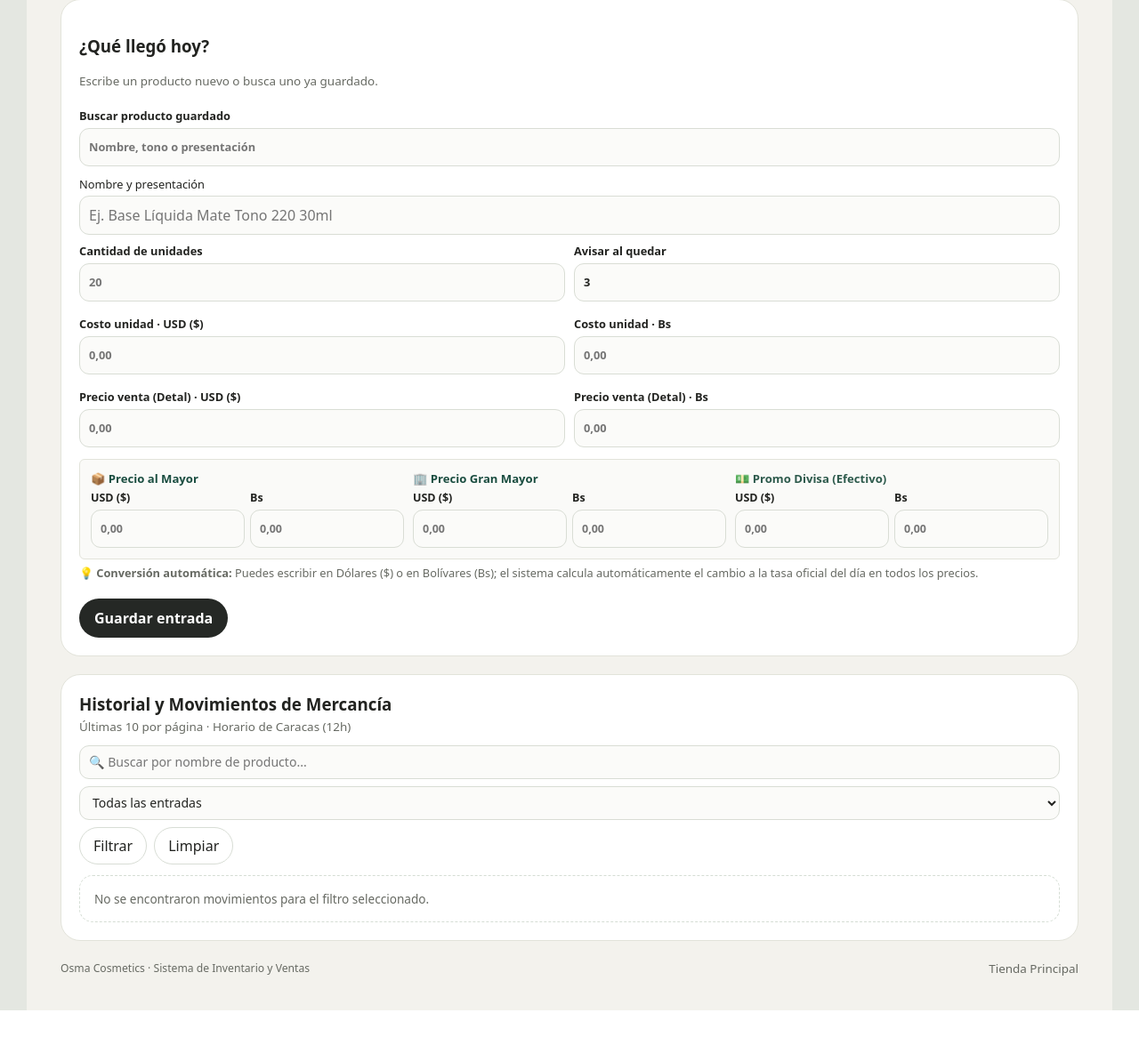
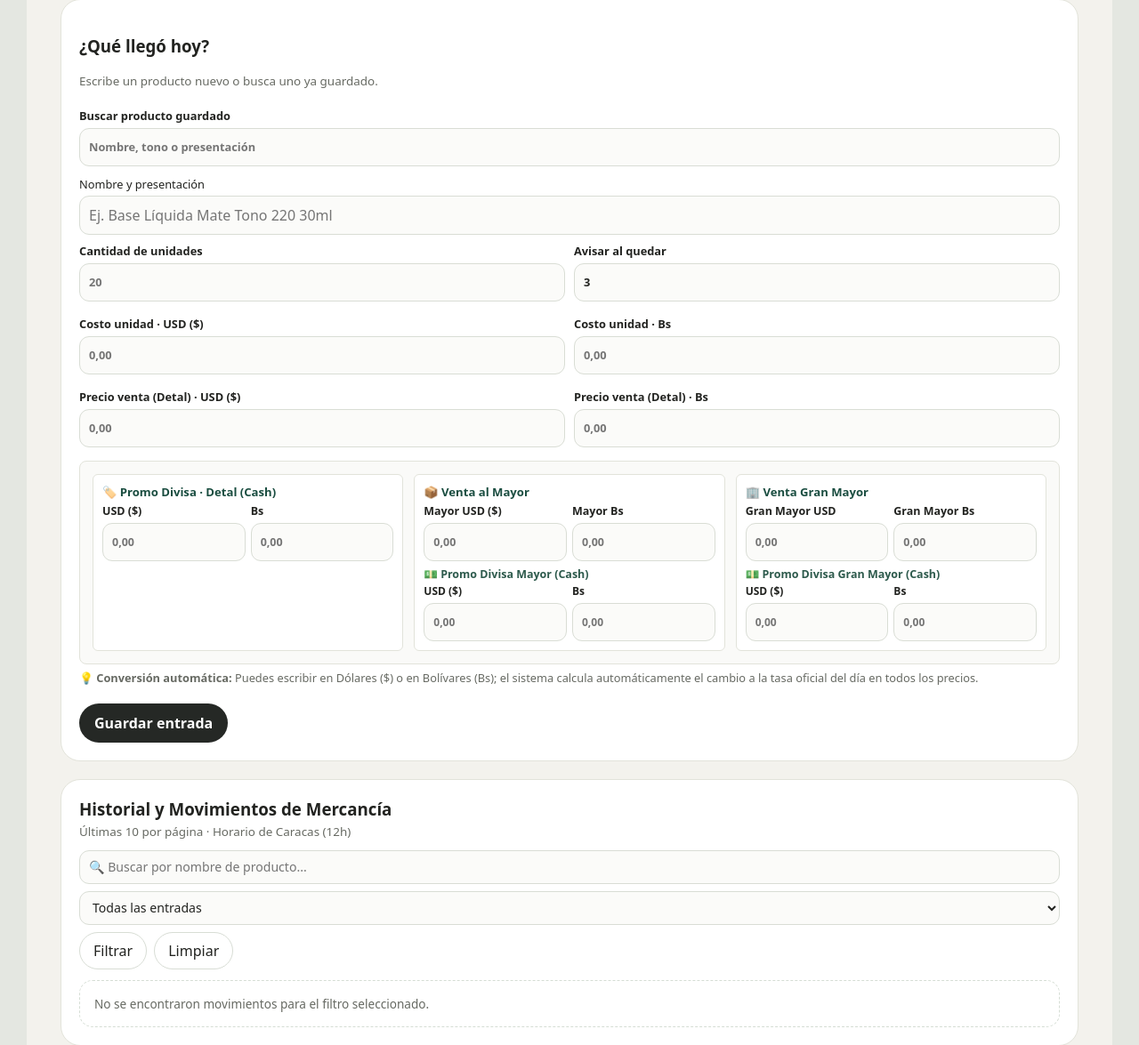
Before and after one commit to rusbelt114-glitch/OSMA-COSMETICOS, a Django app: page / in a window 1280 px wide. Shown: the part 676-1851 px from the top of the page at 89% size. Before the commit the page ends 1812 px from the top, so only its background shows below. Run offline with Django 5.2, Linux system fonts and the light colour scheme; the visitor is signed in with stand-in values (Sample User, id 1); data that the repository does not hold is empty.

Commit message:
feat: blindaje de ganancia en divisa efectivo y soporte completo de promo divisa para mayor y gran mayor

```diff
--- a/inventario/views.py
+++ b/inventario/views.py
@@ -91,7 +91,9 @@ def _serializar_entrada(e):
         'costo_unitario': float(e.costo_unitario),
         'precio_venta': float(e.precio_venta),
         'precio_mayor': float(e.precio_mayor or 0),
+        'precio_promo_mayor': float(e.precio_promo_mayor or 0),
         'precio_gran_mayor': float(e.precio_gran_mayor or 0),
+        'precio_promo_gran_mayor': float(e.precio_promo_gran_mayor or 0),
         'precio_promo_divisa': float(e.precio_promo_divisa or 0),
         'fecha': fecha_caracas.strftime("%d/%m/%Y"),
         'fecha_hora_12h': fecha_caracas.strftime("%d/%m/%Y %I:%M %p"),
@@ -147,7 +149,9 @@ def _crear_entrada(request):
         costo = Decimal(str(payload.get('costo_unitario', 0)))
         precio = Decimal(str(payload.get('precio_venta', 0)))
         precio_mayor = Decimal(str(payload.get('precio_mayor', 0) or 0))
+        precio_promo_mayor = Decimal(str(payload.get('precio_promo_mayor', 0) or 0))
         precio_gran_mayor = Decimal(str(payload.get('precio_gran_mayor', 0) or 0))
+        precio_promo_gran_mayor = Decimal(str(payload.get('precio_promo_gran_mayor', 0) or 0))
         precio_promo = Decimal(str(payload.get('precio_promo_divisa', 0) or 0))
         observaciones = payload.get('observaciones', '').strip()
 
@@ -176,7 +180,9 @@ def _crear_entrada(request):
             costo_unitario=costo,
             precio_venta=precio,
             precio_mayor=precio_mayor,
+            precio_promo_mayor=precio_promo_mayor,
             precio_gran_mayor=precio_gran_mayor,
+            precio_promo_gran_mayor=precio_promo_gran_mayor,
             precio_promo_divisa=precio_promo,
             observaciones=observaciones
         )
@@ -252,7 +258,9 @@ def api_lotes_disponibles(request):
         'cantidad_disponible': e.cantidad_disponible,
         'precio_venta': float(e.precio_venta),
         'precio_mayor': float(e.precio_mayor or 0),
+        'precio_promo_mayor': float(e.precio_promo_mayor or 0),
         'precio_gran_mayor': float(e.precio_gran_mayor or 0),
+        'precio_promo_gran_mayor': float(e.precio_promo_gran_mayor or 0),
         'precio_promo_divisa': float(e.precio_promo_divisa or 0),
         'costo_unitario': float(e.costo_unitario),
         'fecha': timezone.localtime(e.fecha_entrada, CARACAS_TZ).strftime("%d/%m/%Y"),
--- a/productos/views.py
+++ b/productos/views.py
@@ -20,7 +20,9 @@ def _listar_productos(request):
     sub_precio = Subquery(ultimas_entradas.values('precio_venta')[:1], output_field=DecimalField())
     sub_costo = Subquery(ultimas_entradas.values('costo_unitario')[:1], output_field=DecimalField())
     sub_precio_mayor = Subquery(ultimas_entradas.values('precio_mayor')[:1], output_field=DecimalField())
+    sub_precio_promo_mayor = Subquery(ultimas_entradas.values('precio_promo_mayor')[:1], output_field=DecimalField())
     sub_precio_gran_mayor = Subquery(ultimas_entradas.values('precio_gran_mayor')[:1], output_field=DecimalField())
+    sub_precio_promo_gran_mayor = Subquery(ultimas_entradas.values('precio_promo_gran_mayor')[:1], output_field=DecimalField())
     sub_precio_promo = Subquery(ultimas_entradas.values('precio_promo_divisa')[:1], output_field=DecimalField())
 
     productos_qs = Producto.objects.all()
@@ -39,7 +41,9 @@ def _listar_productos(request):
         ult_precio=sub_precio,
         ult_costo=sub_costo,
         ult_precio_mayor=sub_precio_mayor,
+        ult_precio_promo_mayor=sub_precio_promo_mayor,
         ult_precio_gran_mayor=sub_precio_gran_mayor,
+        ult_precio_promo_gran_mayor=sub_precio_promo_gran_mayor,
         ult_precio_promo=sub_precio_promo
     )
 
@@ -63,7 +67,9 @@ def _listar_productos(request):
             'ultimo_precio': float(p.ult_precio or 0),
             'ultimo_costo': float(p.ult_costo or 0),
             'ultimo_precio_mayor': float(p.ult_precio_mayor or 0),
+            'ultimo_precio_promo_mayor': float(p.ult_precio_promo_mayor or 0),
             'ultimo_precio_gran_mayor': float(p.ult_precio_gran_mayor or 0),
+            'ultimo_precio_promo_gran_mayor': float(p.ult_precio_promo_gran_mayor or 0),
             'ultimo_precio_promo': float(p.ult_precio_promo or 0),
         })
 
--- a/reportes/views.py
+++ b/reportes/views.py
@@ -41,12 +41,17 @@ def api_reporte_resumen(request):
     for v in resumen['ventas_listado']:
         articulos_str = ", ".join(f"{d.cantidad}x {d.producto.nombre}" for d in v.detalles.all())
         medios_str = " + ".join(p.get_metodo_display() for p in v.pagos.all())
+        t_v = v.tasa_usd_bcv if v.tasa_usd_bcv > 0 else Decimal('1.00')
+        tot_u = float(v.total_usd) if v.total_usd > 0 else float((v.total_bs / t_v).quantize(Decimal('0.01')))
+        gan_u = float(v.ganancia_bruta_usd) if v.ganancia_bruta_usd > 0 else float((v.ganancia_bruta_bs / t_v).quantize(Decimal('0.01')))
         ventas_data.append({
             'codigo': v.codigo,
             'fecha': timezone.localtime(v.fecha).strftime("%d/%m/%Y %I:%M %p"),
             'total_bs': float(v.total_bs),
+            'total_usd': tot_u,
             'costo_total_bs': float(v.costo_total_bs),
             'ganancia_bruta_bs': float(v.ganancia_bruta_bs),
+            'ganancia_bruta_usd': gan_u,
             'vuelto_total_bs': float(v.vuelto_total_bs),
             'anulada': v.anulada,
             'articulos': articulos_str,
--- a/static/js/osma.js
+++ b/static/js/osma.js
@@ -386,9 +386,17 @@
             if ($('price-mayor')) $('price-mayor').value = fmt(p.ultimo_precio_mayor);
             if ($('price-mayor-usd') && rate > 0) $('price-mayor-usd').value = fmt(p.ultimo_precio_mayor / rate);
         }
+        if (p.ultimo_precio_promo_mayor > 0) {
+            if ($('price-promo-mayor')) $('price-promo-mayor').value = fmt(p.ultimo_precio_promo_mayor);
+            if ($('price-promo-mayor-usd') && rate > 0) $('price-promo-mayor-usd').value = fmt(p.ultimo_precio_promo_mayor / rate);
+        }
         if (p.ultimo_precio_gran_mayor > 0) {
             if ($('price-gran-mayor')) $('price-gran-mayor').value = fmt(p.ultimo_precio_gran_mayor);
             if ($('price-gran-mayor-usd') && rate > 0) $('price-gran-mayor-usd').value = fmt(p.ultimo_precio_gran_mayor / rate);
+        }
+        if (p.ultimo_precio_promo_gran_mayor > 0) {
+            if ($('price-promo-gran-mayor')) $('price-promo-gran-mayor').value = fmt(p.ultimo_precio_promo_gran_mayor);
+            if ($('price-promo-gran-mayor-usd') && rate > 0) $('price-promo-gran-mayor-usd').value = fmt(p.ultimo_precio_promo_gran_mayor / rate);
         }
         if (p.ultimo_precio_promo > 0) {
             if ($('price-promo')) $('price-promo').value = fmt(p.ultimo_precio_promo);
@@ -411,8 +419,12 @@
         if ($('price-usd')) $('price-usd').value = '';
         if ($('price-mayor-usd')) $('price-mayor-usd').value = '';
         if ($('price-mayor')) $('price-mayor').value = '';
+        if ($('price-promo-mayor-usd')) $('price-promo-mayor-usd').value = '';
+        if ($('price-promo-mayor')) $('price-promo-mayor').value = '';
         if ($('price-gran-mayor-usd')) $('price-gran-mayor-usd').value = '';
         if ($('price-gran-mayor')) $('price-gran-mayor').value = '';
+        if ($('price-promo-gran-mayor-usd')) $('price-promo-gran-mayor-usd').value = '';
+        if ($('price-promo-gran-mayor')) $('price-promo-gran-mayor').value = '';
         if ($('price-promo-usd')) $('price-promo-usd').value = '';
         if ($('price-promo')) $('price-promo').value = '';
     }
@@ -467,7 +479,9 @@
     setupBidiPair('cost-usd', 'cost');
     setupBidiPair('price-usd', 'price');
     setupBidiPair('price-mayor-usd', 'price-mayor');
+    setupBidiPair('price-promo-mayor-usd', 'price-promo-mayor');
     setupBidiPair('price-gran-mayor-usd', 'price-gran-mayor');
+    setupBidiPair('price-promo-gran-mayor-usd', 'price-promo-gran-mayor');
     setupBidiPair('price-promo-usd', 'price-promo');
 
 
@@ -479,7 +493,9 @@
         const costo_unitario = parseMoney($('cost').value);
         const precio_venta = parseMoney($('price').value);
         const precio_mayor = $('price-mayor') ? parseMoney($('price-mayor').value) : 0;
+        const precio_promo_mayor = $('price-promo-mayor') ? parseMoney($('price-promo-mayor').value) : 0;
         const precio_gran_mayor = $('price-gran-mayor') ? parseMoney($('price-gran-mayor').value) : 0;
+        const precio_promo_gran_mayor = $('price-promo-gran-mayor') ? parseMoney($('price-promo-gran-mayor').value) : 0;
         const precio_promo_divisa = $('price-promo') ? parseMoney($('price-promo').value) : 0;
 
         if (!nombre) {
@@ -517,7 +533,9 @@
                     costo_unitario: costo_unitario,
                     precio_venta: precio_venta,
                     precio_mayor: precio_mayor,
+                    precio_promo_mayor: precio_promo_mayor,
                     precio_gran_mayor: precio_gran_mayor,
+                    precio_promo_gran_mayor: precio_promo_gran_mayor,
                     precio_promo_divisa: precio_promo_divisa,
                     confirmar_coincidencia: window._confirmarCoincidenciaEntrada || false
                 })
@@ -656,15 +674,18 @@
 
     function getPriceForProduct(p) {
         const isPromo = $('chk-promo-divisa') && $('chk-promo-divisa').checked;
-        if (isPromo && p.ultimo_precio_promo > 0) {
-            return p.ultimo_precio_promo;
-        }
-        if (currentSaleMode === 'mayor' && p.ultimo_precio_mayor > 0) {
-            return p.ultimo_precio_mayor;
-        }
-        if (currentSaleMode === 'gran_mayor' && p.ultimo_precio_gran_mayor > 0) {
-            return p.ultimo_precio_gran_mayor;
-        }
+        if (currentSaleMode === 'mayor') {
+            if (isPromo && p.ultimo_precio_promo_mayor > 0) return p.ultimo_precio_promo_mayor;
+            if (p.ultimo_precio_mayor > 0) return p.ultimo_precio_mayor;
+            return p.ultimo_precio;
+        }
+        if (currentSaleMode === 'gran_mayor') {
+            if (isPromo && p.ultimo_precio_promo_gran_mayor > 0) return p.ultimo_precio_promo_gran_mayor;
+            if (p.ultimo_precio_gran_mayor > 0) return p.ultimo_precio_gran_mayor;
+            return p.ultimo_precio;
+        }
+        // Modo Detal por defecto
+        if (isPromo && p.ultimo_precio_promo > 0) return p.ultimo_precio_promo;
         return p.ultimo_precio;
     }
 
@@ -715,9 +736,14 @@
             const precioBs = getPriceForProduct(p);
             const precioUsd = rBcv > 0 ? (precioBs / rBcv) : 0;
             let tag = '';
-            if ($('chk-promo-divisa') && $('chk-promo-divisa').checked && p.ultimo_precio_promo > 0) tag = ' · [Promo]';
-            else if (currentSaleMode === 'mayor') tag = ' · [Mayor]';
-            else if (currentSaleMode === 'gran_mayor') tag = ' · [Gran Mayor]';
+            const isPromo = $('chk-promo-divisa') && $('chk-promo-divisa').checked;
+            if (currentSaleMode === 'mayor') {
+                tag = isPromo && p.ultimo_precio_promo_mayor > 0 ? ' · [Promo Mayor]' : ' · [Mayor]';
+            } else if (currentSaleMode === 'gran_mayor') {
+                tag = isPromo && p.ultimo_precio_promo_gran_mayor > 0 ? ' · [Promo Gran Mayor]' : ' · [Gran Mayor]';
+            } else if (isPromo && p.ultimo_precio_promo > 0) {
+                tag = ' · [Promo Detal]';
+            }
 
             return `<option value="${p.id}" data-price="${precioBs}" data-prod="${p.id}" data-max="${p.stock_total}">
                 ${esc(p.nombre)} · ${p.stock_total} disp. en total - Bs ${fmt(precioBs)} (≈ USD $ ${fmt(precioUsd)})${tag}
@@ -752,9 +778,14 @@
         let prodName = opt.text.split('·')[0].trim();
 
         let modeTag = '';
-        if ($('chk-promo-divisa') && $('chk-promo-divisa').checked) modeTag = ' (Promo)';
-        else if (currentSaleMode === 'mayor') modeTag = ' (Mayor)';
-        else if (currentSaleMode === 'gran_mayor') modeTag = ' (Gran Mayor)';
+        const isPromo = $('chk-promo-divisa') && $('chk-promo-divisa').checked;
+        if (currentSaleMode === 'mayor') {
+            modeTag = isPromo ? ' (Promo Mayor)' : ' (Mayor)';
+        } else if (currentSaleMode === 'gran_mayor') {
+            modeTag = isPromo ? ' (Promo Gran Mayor)' : ' (Gran Mayor)';
+        } else if (isPromo) {
+            modeTag = ' (Promo Detal)';
+        }
 
         const pObj = allProducts.find(x => x.id === prodId);
         if (!pObj) {
@@ -1135,27 +1166,31 @@
             let precioInfoHtml = '';
             if (stockPriceView === 'detal') {
                 const usd = bcvRate > 0 ? (p.ultimo_precio / bcvRate) : 0;
-                precioInfoHtml = `Precio Detal: <b>Bs ${fmt(p.ultimo_precio)}</b> <span style="color: #2b5c4f; font-weight: 600;">(≈ USD $ ${fmt(usd)})</span>`;
+                const promoHtml = p.ultimo_precio_promo > 0 ? ` · <span style="color: #2b5c4f; font-weight: 600;">Promo Cash: $${fmt(p.ultimo_precio_promo / bcvRate)}</span>` : '';
+                precioInfoHtml = `Precio Detal: <b>Bs ${fmt(p.ultimo_precio)}</b> <span style="color: #2b5c4f; font-weight: 600;">(≈ USD $ ${fmt(usd)})</span>${promoHtml}`;
             } else if (stockPriceView === 'mayor') {
                 const pm = p.ultimo_precio_mayor > 0 ? p.ultimo_precio_mayor : p.ultimo_precio;
                 const usd = bcvRate > 0 ? (pm / bcvRate) : 0;
-                precioInfoHtml = `Precio Mayor: <b>Bs ${fmt(pm)}</b> <span style="color: #2b5c4f; font-weight: 600;">(≈ USD $ ${fmt(usd)})</span>`;
+                const promoHtml = p.ultimo_precio_promo_mayor > 0 ? ` · <span style="color: #2b5c4f; font-weight: 600;">Promo Cash: $${fmt(p.ultimo_precio_promo_mayor / bcvRate)}</span>` : '';
+                precioInfoHtml = `Precio Mayor: <b>Bs ${fmt(pm)}</b> <span style="color: #2b5c4f; font-weight: 600;">(≈ USD $ ${fmt(usd)})</span>${promoHtml}`;
             } else if (stockPriceView === 'gran_mayor') {
                 const pgm = p.ultimo_precio_gran_mayor > 0 ? p.ultimo_precio_gran_mayor : p.ultimo_precio;
                 const usd = bcvRate > 0 ? (pgm / bcvRate) : 0;
-                precioInfoHtml = `Precio Gran Mayor: <b>Bs ${fmt(pgm)}</b> <span style="color: #2b5c4f; font-weight: 600;">(≈ USD $ ${fmt(usd)})</span>`;
+                const promoHtml = p.ultimo_precio_promo_gran_mayor > 0 ? ` · <span style="color: #2b5c4f; font-weight: 600;">Promo Cash: $${fmt(p.ultimo_precio_promo_gran_mayor / bcvRate)}</span>` : '';
+                precioInfoHtml = `Precio Gran Mayor: <b>Bs ${fmt(pgm)}</b> <span style="color: #2b5c4f; font-weight: 600;">(≈ USD $ ${fmt(usd)})</span>${promoHtml}`;
             } else {
                 const uDetal = bcvRate > 0 ? fmt(p.ultimo_precio / bcvRate) : '0,00';
                 const uMayor = p.ultimo_precio_mayor > 0 ? fmt(p.ultimo_precio_mayor / bcvRate) : '-';
                 const uGranMayor = p.ultimo_precio_gran_mayor > 0 ? fmt(p.ultimo_precio_gran_mayor / bcvRate) : '-';
-                const uPromo = p.ultimo_precio_promo > 0 ? fmt(p.ultimo_precio_promo / bcvRate) : '-';
+                const uPromoDetal = p.ultimo_precio_promo > 0 ? fmt(p.ultimo_precio_promo / bcvRate) : '-';
+                const uPromoMayor = p.ultimo_precio_promo_mayor > 0 ? fmt(p.ultimo_precio_promo_mayor / bcvRate) : '-';
+                const uPromoGranMayor = p.ultimo_precio_promo_gran_mayor > 0 ? fmt(p.ultimo_precio_promo_gran_mayor / bcvRate) : '-';
 
                 precioInfoHtml = `
                     <div style="font-size: 0.8rem; display: flex; gap: 8px; flex-wrap: wrap; margin-top: 3px;">
-                        <span>Detal: <b>$${uDetal}</b></span> ·
-                        <span>Mayor: <b>$${uMayor}</b></span> ·
-                        <span>Gran Mayor: <b>$${uGranMayor}</b></span> ·
-                        <span style="color: #2d5a4c;">Promo: <b>$${uPromo}</b></span>
+                        <span>Detal: <b>$${uDetal}</b> (Cash: $${uPromoDetal})</span> ·
+                        <span>Mayor: <b>$${uMayor}</b> (Cash: $${uPromoMayor})</span> ·
+                        <span>Gran Mayor: <b>$${uGranMayor}</b> (Cash: $${uPromoGranMayor})</span>
                     </div>
                 `;
             }
--- a/templates/index.html
+++ b/templates/index.html
@@ -165,27 +165,42 @@
                         <input id="price" inputmode="decimal" required placeholder="0,00">
                     </label>
 
-                    <!-- Precios adicionales: Mayor, Gran Mayor y Promo Divisa -->
-                    <div class="full" style="display: grid; grid-template-columns: repeat(auto-fit, minmax(210px, 1fr)); gap: 10px; background: #fafaf8; padding: 12px; border-radius: 6px; border: 1px solid var(--line); margin-top: 4px;">
-                        <div>
-                            <span style="font-size: 0.82rem; font-weight: 600; color: #1a4d40; display: block; margin-bottom: 4px;">📦 Precio al Mayor</span>
-                            <div style="display: flex; gap: 6px;">
-                                <label style="flex: 1; margin: 0; font-size: 0.78rem;">USD ($)<input id="price-mayor-usd" inputmode="decimal" placeholder="0,00"></label>
-                                <label style="flex: 1; margin: 0; font-size: 0.78rem;">Bs<input id="price-mayor" inputmode="decimal" placeholder="0,00"></label>
-                            </div>
-                        </div>
-                        <div>
-                            <span style="font-size: 0.82rem; font-weight: 600; color: #1a4d40; display: block; margin-bottom: 4px;">🏢 Precio Gran Mayor</span>
-                            <div style="display: flex; gap: 6px;">
-                                <label style="flex: 1; margin: 0; font-size: 0.78rem;">USD ($)<input id="price-gran-mayor-usd" inputmode="decimal" placeholder="0,00"></label>
-                                <label style="flex: 1; margin: 0; font-size: 0.78rem;">Bs<input id="price-gran-mayor" inputmode="decimal" placeholder="0,00"></label>
-                            </div>
-                        </div>
-                        <div>
-                            <span style="font-size: 0.82rem; font-weight: 600; color: #2d5a4c; display: block; margin-bottom: 4px;">💵 Promo Divisa (Efectivo)</span>
+                    <!-- Precios adicionales: Mayor, Gran Mayor y Promociones en Divisa -->
+                    <div class="full" style="display: grid; grid-template-columns: repeat(auto-fit, minmax(240px, 1fr)); gap: 12px; background: #fafaf8; padding: 14px; border-radius: 8px; border: 1px solid var(--line); margin-top: 6px;">
+                        <!-- Detal Promo Divisa -->
+                        <div style="background: #fff; padding: 10px; border-radius: 6px; border: 1px solid var(--line);">
+                            <span style="font-size: 0.82rem; font-weight: 700; color: #1a4d40; display: block; margin-bottom: 4px;">🏷️ Promo Divisa · Detal (Cash)</span>
                             <div style="display: flex; gap: 6px;">
                                 <label style="flex: 1; margin: 0; font-size: 0.78rem;">USD ($)<input id="price-promo-usd" inputmode="decimal" placeholder="0,00"></label>
                                 <label style="flex: 1; margin: 0; font-size: 0.78rem;">Bs<input id="price-promo" inputmode="decimal" placeholder="0,00"></label>
+                            </div>
+                        </div>
+
+                        <!-- Mayor & Promo Mayor -->
+                        <div style="background: #fff; padding: 10px; border-radius: 6px; border: 1px solid var(--line);">
+                            <span style="font-size: 0.82rem; font-weight: 700; color: #1a4d40; display: block; margin-bottom: 4px;">📦 Venta al Mayor</span>
+                            <div style="display: flex; gap: 6px; margin-bottom: 6px;">
+                                <label style="flex: 1; margin: 0; font-size: 0.78rem;">Mayor USD ($)<input id="price-mayor-usd" inputmode="decimal" placeholder="0,00"></label>
+                                <label style="flex: 1; margin: 0; font-size: 0.78rem;">Mayor Bs<input id="price-mayor" inputmode="decimal" placeholder="0,00"></label>
+                            </div>
+                            <span style="font-size: 0.78rem; font-weight: 600; color: #2d5a4c; display: block; margin-bottom: 2px;">💵 Promo Divisa Mayor (Cash)</span>
+                            <div style="display: flex; gap: 6px;">
+                                <label style="flex: 1; margin: 0; font-size: 0.75rem;">USD ($)<input id="price-promo-mayor-usd" inputmode="decimal" placeholder="0,00"></label>
+                                <label style="flex: 1; margin: 0; font-size: 0.75rem;">Bs<input id="price-promo-mayor" inputmode="decimal" placeholder="0,00"></label>
+                            </div>
+                        </div>
+
+                        <!-- Gran Mayor & Promo Gran Mayor -->
+                        <div style="background: #fff; padding: 10px; border-radius: 6px; border: 1px solid var(--line);">
+                            <span style="font-size: 0.82rem; font-weight: 700; color: #1a4d40; display: block; margin-bottom: 4px;">🏢 Venta Gran Mayor</span>
+                            <div style="display: flex; gap: 6px; margin-bottom: 6px;">
+                                <label style="flex: 1; margin: 0; font-size: 0.78rem;">Gran Mayor USD<input id="price-gran-mayor-usd" inputmode="decimal" placeholder="0,00"></label>
+                                <label style="flex: 1; margin: 0; font-size: 0.78rem;">Gran Mayor Bs<input id="price-gran-mayor" inputmode="decimal" placeholder="0,00"></label>
+                            </div>
+                            <span style="font-size: 0.78rem; font-weight: 600; color: #2d5a4c; display: block; margin-bottom: 2px;">💵 Promo Divisa Gran Mayor (Cash)</span>
+                            <div style="display: flex; gap: 6px;">
+                                <label style="flex: 1; margin: 0; font-size: 0.75rem;">USD ($)<input id="price-promo-gran-mayor-usd" inputmode="decimal" placeholder="0,00"></label>
+                                <label style="flex: 1; margin: 0; font-size: 0.75rem;">Bs<input id="price-promo-gran-mayor" inputmode="decimal" placeholder="0,00"></label>
                             </div>
                         </div>
                     </div>
```
Also changed, not shown: inventario/models.py (+12 -0 lines), reportes/services.py (+46 -11 lines), ventas/models.py (+10 -0 lines), ventas/services.py (+21 -3 lines), inventario/migrations/0003_entradamercancia_precio_promo_gran_mayor_and_more.py (added), ventas/migrations/0003_detalleventa_costo_total_usd_and_more.py (added).
